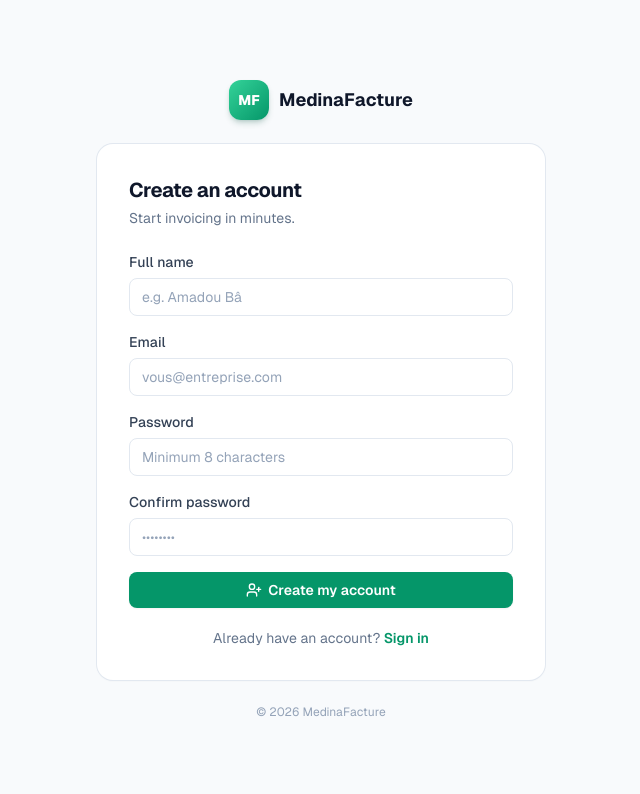
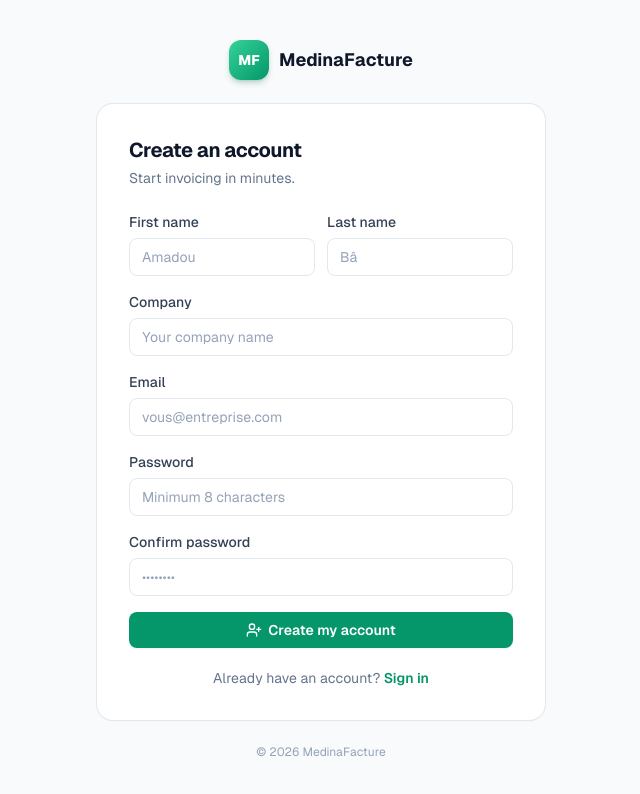
Before and after one commit to khalil-dv/MedinaFacture, a Next.js app: page /signup in a window 1280 px wide. Shown: the top 794 px of the page, without its empty margins (319-959 px from the left). Built offline with nearby package versions, Linux system fonts and the light colour scheme; no server answers.

Commit message:
feat: signup form with Prénom, Nom, Entreprise + trigger saves company name

```diff
--- a/app/(auth)/signup/page.tsx
+++ b/app/(auth)/signup/page.tsx
@@ -13,7 +13,9 @@ export default function SignupPage() {
   const router = useRouter();
   const { t } = useTranslation();
 
-  const [fullName, setFullName] = useState("");
+  const [firstName, setFirstName] = useState("");
+  const [lastName, setLastName] = useState("");
+  const [company, setCompany] = useState("");
   const [email, setEmail] = useState("");
   const [password, setPassword] = useState("");
   const [confirm, setConfirm] = useState("");
@@ -36,11 +38,18 @@ export default function SignupPage() {
     setLoading(true);
     const supabase = createClient();
 
+    const fullName = [firstName.trim(), lastName.trim()].filter(Boolean).join(" ");
+
     const { data, error } = await supabase.auth.signUp({
       email: email.trim(),
       password,
       options: {
-        data: { full_name: fullName.trim() },
+        data: {
+          full_name: fullName,
+          first_name: firstName.trim(),
+          last_name: lastName.trim(),
+          company_name: company.trim(),
+        },
         emailRedirectTo: `${window.location.origin}/auth/callback`,
       },
     });
@@ -51,18 +60,14 @@ export default function SignupPage() {
       return;
     }
 
-    // Compte actif immédiatement (confirmation email désactivée)
     if (data.session) {
       router.push("/dashboard");
       router.refresh();
       return;
     }
 
-    // Confirmation par email requise
     setLoading(false);
-    setError(
-      t("signup.confirmEmail"),
-    );
+    setError(t("signup.confirmEmail"));
   };
 
   return (
@@ -75,15 +80,39 @@ export default function SignupPage() {
       </p>
 
       <form onSubmit={handleSubmit} className="mt-6 space-y-4" noValidate>
+        <div className="grid grid-cols-2 gap-3">
+          <div>
+            <Label htmlFor="firstName">{t("signup.firstName")}</Label>
+            <Input
+              id="firstName"
+              autoComplete="given-name"
+              required
+              placeholder={t("signup.firstNamePlaceholder")}
+              value={firstName}
+              onChange={(e) => setFirstName(e.target.value)}
+            />
+          </div>
+          <div>
+            <Label htmlFor="lastName">{t("signup.lastName")}</Label>
+            <Input
+              id="lastName"
+              autoComplete="family-name"
+              required
+              placeholder={t("signup.lastNamePlaceholder")}
+              value={lastName}
+              onChange={(e) => setLastName(e.target.value)}
+            />
+          </div>
+        </div>
         <div>
-          <Label htmlFor="fullName">{t("signup.fullName")}</Label>
+          <Label htmlFor="company">{t("signup.company")}</Label>
           <Input
-            id="fullName"
-            autoComplete="name"
+            id="company"
+            autoComplete="organization"
             required
-            placeholder={t("signup.fullNamePlaceholder")}
-            value={fullName}
-            onChange={(e) => setFullName(e.target.value)}
+            placeholder={t("signup.companyPlaceholder")}
+            value={company}
+            onChange={(e) => setCompany(e.target.value)}
           />
         </div>
         <div>
--- a/lib/i18n.tsx
+++ b/lib/i18n.tsx
@@ -57,8 +57,12 @@ const fr: Record<string, string> = {
   // Signup
   "signup.title": "Créer un compte",
   "signup.subtitle": "Commencez à facturer en quelques minutes.",
-  "signup.fullName": "Nom complet",
-  "signup.fullNamePlaceholder": "Ex. Amadou Bâ",
+  "signup.firstName": "Prénom",
+  "signup.firstNamePlaceholder": "Amadou",
+  "signup.lastName": "Nom",
+  "signup.lastNamePlaceholder": "Bâ",
+  "signup.company": "Entreprise",
+  "signup.companyPlaceholder": "Nom de votre société",
   "signup.email": "Email",
   "signup.password": "Mot de passe",
   "signup.passwordMin": "8 caractères minimum",
@@ -341,8 +345,12 @@ const en: Record<string, string> = {
   // Signup
   "signup.title": "Create an account",
   "signup.subtitle": "Start invoicing in minutes.",
-  "signup.fullName": "Full name",
-  "signup.fullNamePlaceholder": "e.g. Amadou Bâ",
+  "signup.firstName": "First name",
+  "signup.firstNamePlaceholder": "Amadou",
+  "signup.lastName": "Last name",
+  "signup.lastNamePlaceholder": "Bâ",
+  "signup.company": "Company",
+  "signup.companyPlaceholder": "Your company name",
   "signup.email": "Email",
   "signup.password": "Password",
   "signup.passwordMin": "Minimum 8 characters",
```
Also changed, not shown: 1 other file (tests, documents, lock files or other folders).
